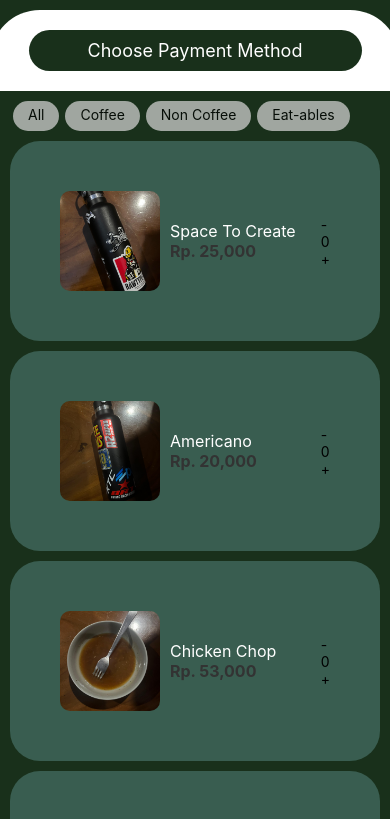
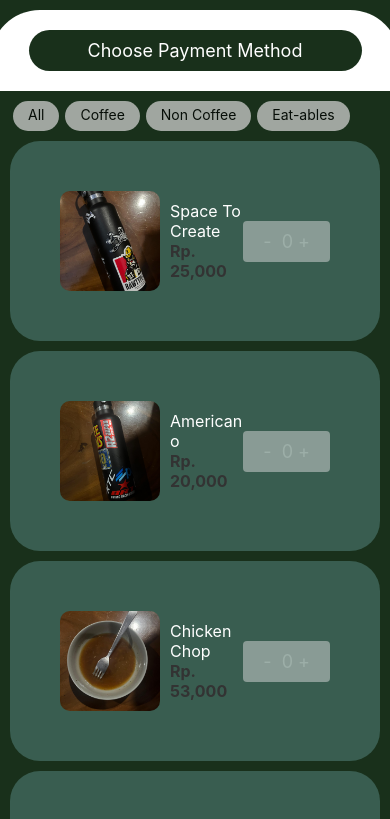
Before and after one commit to zuhdiaan/android, a React Native app: screen /Menu in a window 390 px wide. Shown: the top 819 px of the page. Built offline with nearby package versions, Linux system fonts and the light colour scheme.

Commit message:
styling dikit

```diff
--- a/Apps/Screens/Menu.jsx
+++ b/Apps/Screens/Menu.jsx
@@ -86,13 +86,13 @@ export default function Menu({ navigation }) {
           <Text style={styles.menuText}>{item.name}</Text>
           <Text style={styles.priceText}>{item.price}</Text>
         </View>
-        <View style={styles.counterContainer}>
-          <TouchableOpacity style={styles.counterButton} onPress={() => decrementCount(item.id)}>
-            <Text style={styles.counterButtonText}>-</Text>
+        <View style={styles.addButton}>
+          <TouchableOpacity style={styles.buttonText} onPress={() => decrementCount(item.id)}>
+            <Text style={styles.buttonText}>-  </Text>
           </TouchableOpacity>
-          <Text style={styles.counterText}>{itemCounts[item.id]}</Text>
-          <TouchableOpacity style={styles.counterButton} onPress={() => incrementCount(item.id)}>
-            <Text style={styles.counterButtonText}>+</Text>
+          <Text style={styles.buttonText}>{itemCounts[item.id]}</Text>
+          <TouchableOpacity style={styles.buttonText} onPress={() => incrementCount(item.id)}>
+            <Text style={styles.buttonText}> +</Text>
           </TouchableOpacity>
         </View>
         {/* <TouchableOpacity style={styles.addButton} onPress={() => console.log('Add item')}>
@@ -235,6 +235,7 @@ const styles = StyleSheet.create({
     borderRadius: 4,
     paddingVertical: 10,
     paddingHorizontal: 20,
+    flexDirection: 'row',
   },
   buttonText: {
     color: '#FFFFFF',
```
